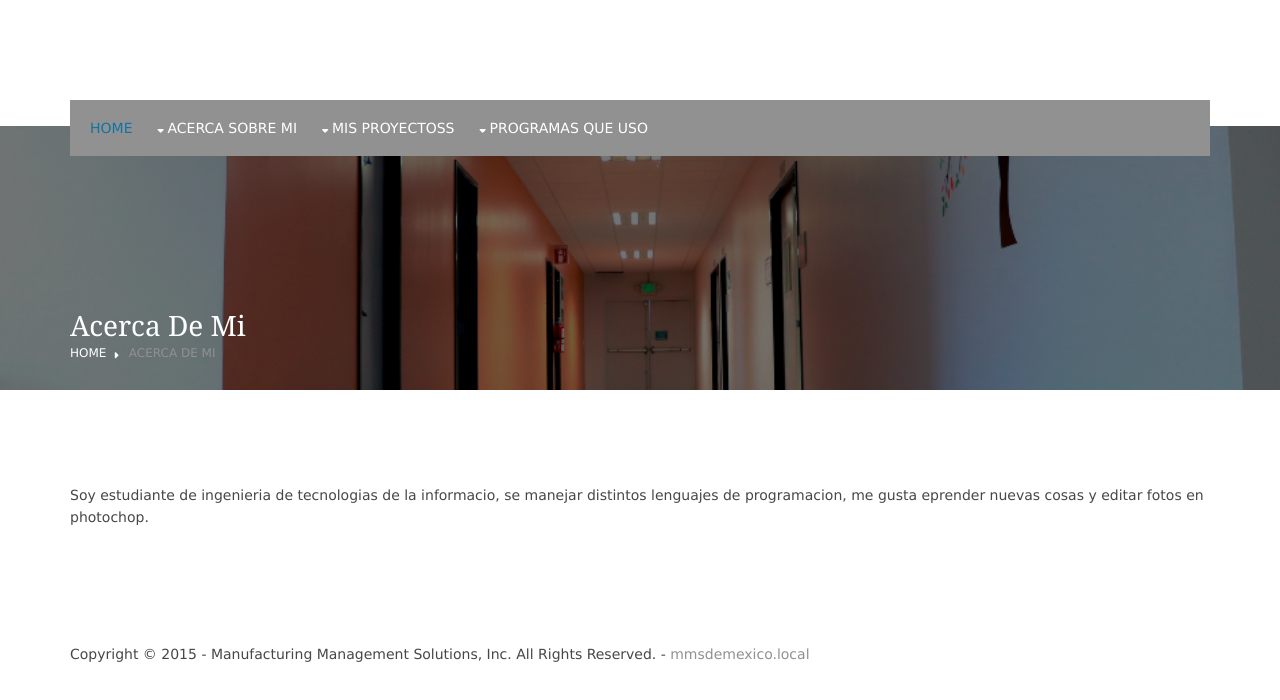
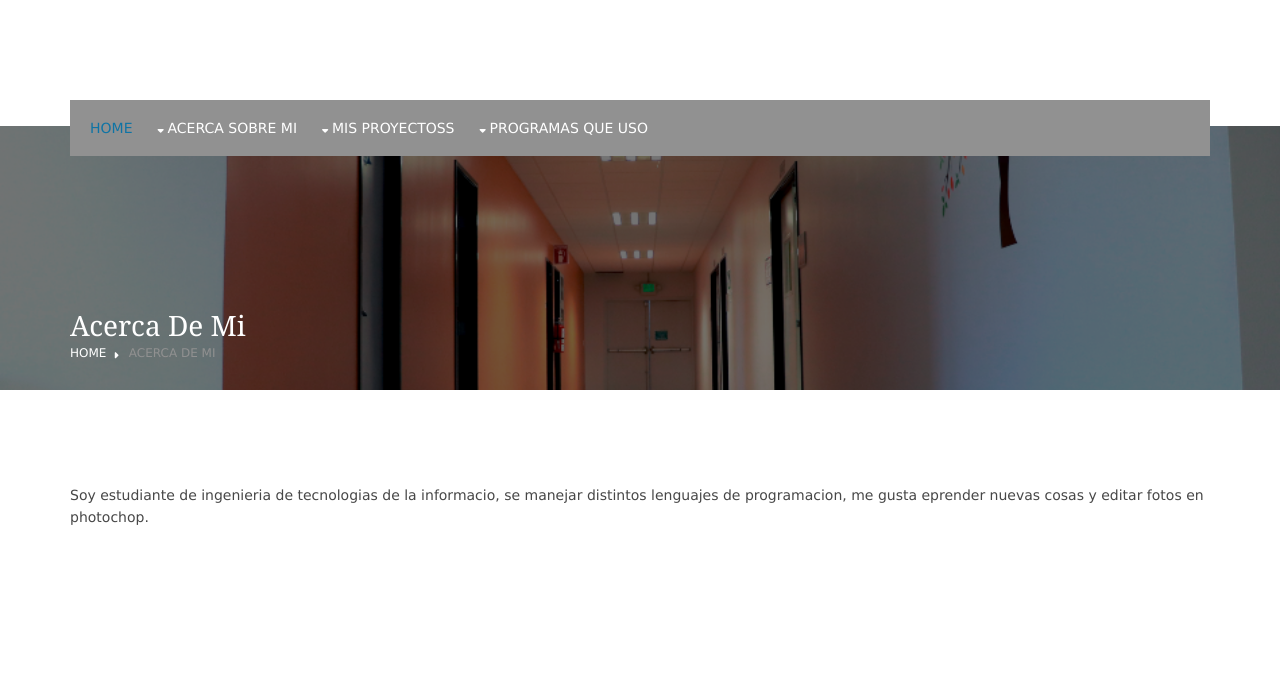
Before and after one commit to JorgeNYLV/Mi-Pagina-chida, a website: page pages/acerca.html in a window 1280 px wide. Drawn offline with Linux system fonts and the light colour scheme.

Commit message:
Version 4

```diff
--- a/pages/acerca.html
+++ b/pages/acerca.html
@@ -41,9 +41,7 @@ Programas Que Uso</a>
     <div class="clear"></div>
   </main>
 </div>
-<div id="copyright" class="hoc clear">
-    <p class="fl_left">Copyright &copy; 2015 - Manufacturing Management Solutions, Inc. All Rights Reserved. - <a href="#">mmsdemexico.local</a></p>
-  </div>
+
   </div>
 </div>
 <a id="backtotop" href="#top"><i class="fas fa-chevron-up"></i></a>
```
Also changed, not shown: dist/index.js, dist/pages/acerca.html, 8 other files.
